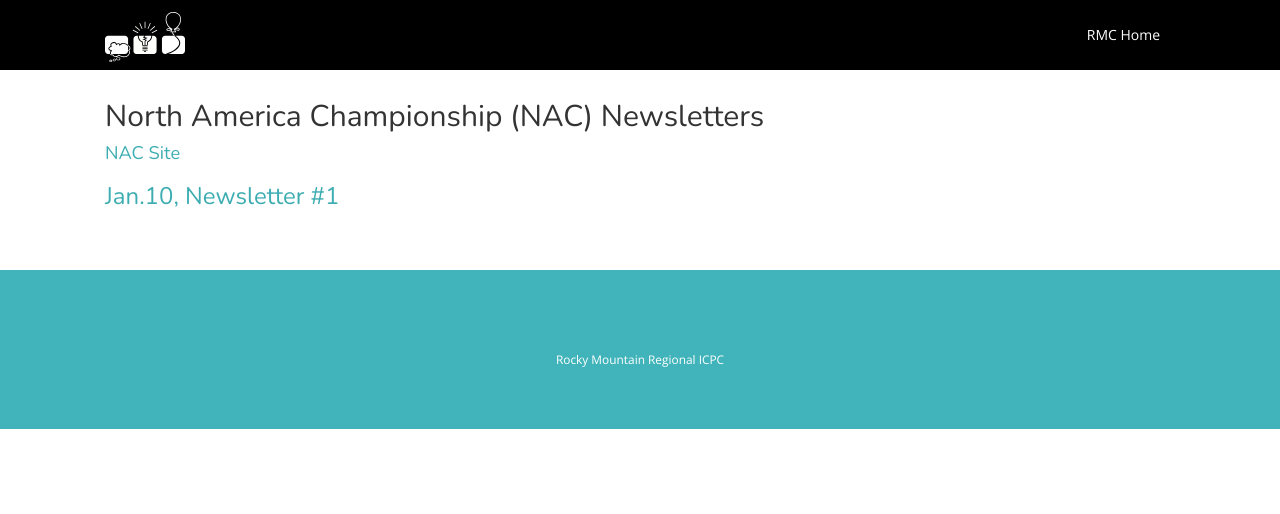
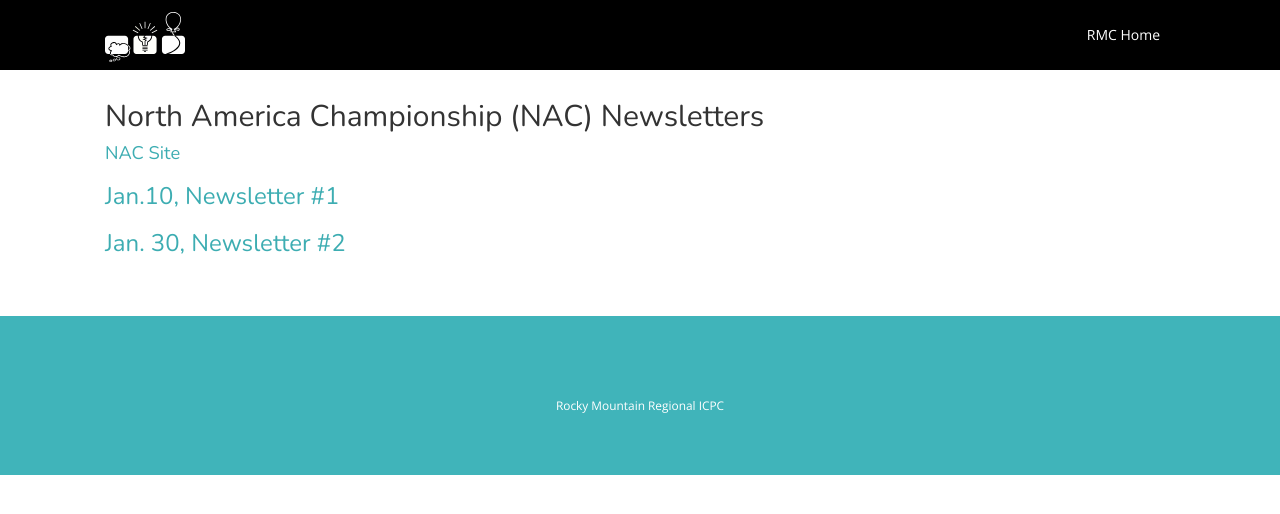
Before and after one commit to icpc/na-rocky-mountain-web, a Jekyll site: the page built from docs/nac_news.md, in a window 1280 px wide. Shown: the top 514 px of the page. Built offline with Jekyll 4.4.1, drawn with Linux system fonts in a browser that asks for light colours; nearby versions of some CDN libraries.

Commit message:
added NAC newsletter #2

```diff
--- a/docs/nac_news.md
+++ b/docs/nac_news.md
@@ -7,3 +7,4 @@
 #### [NAC Site](http://nac.icpc.global)
 
 ### [Jan.10, Newsletter #1](/nac/Jan10-Letter1.pdf)
+### [Jan. 30, Newsletter #2](/nac/Jan30-Letter2.pdf)
```
Also changed, not shown: 1 other file.
